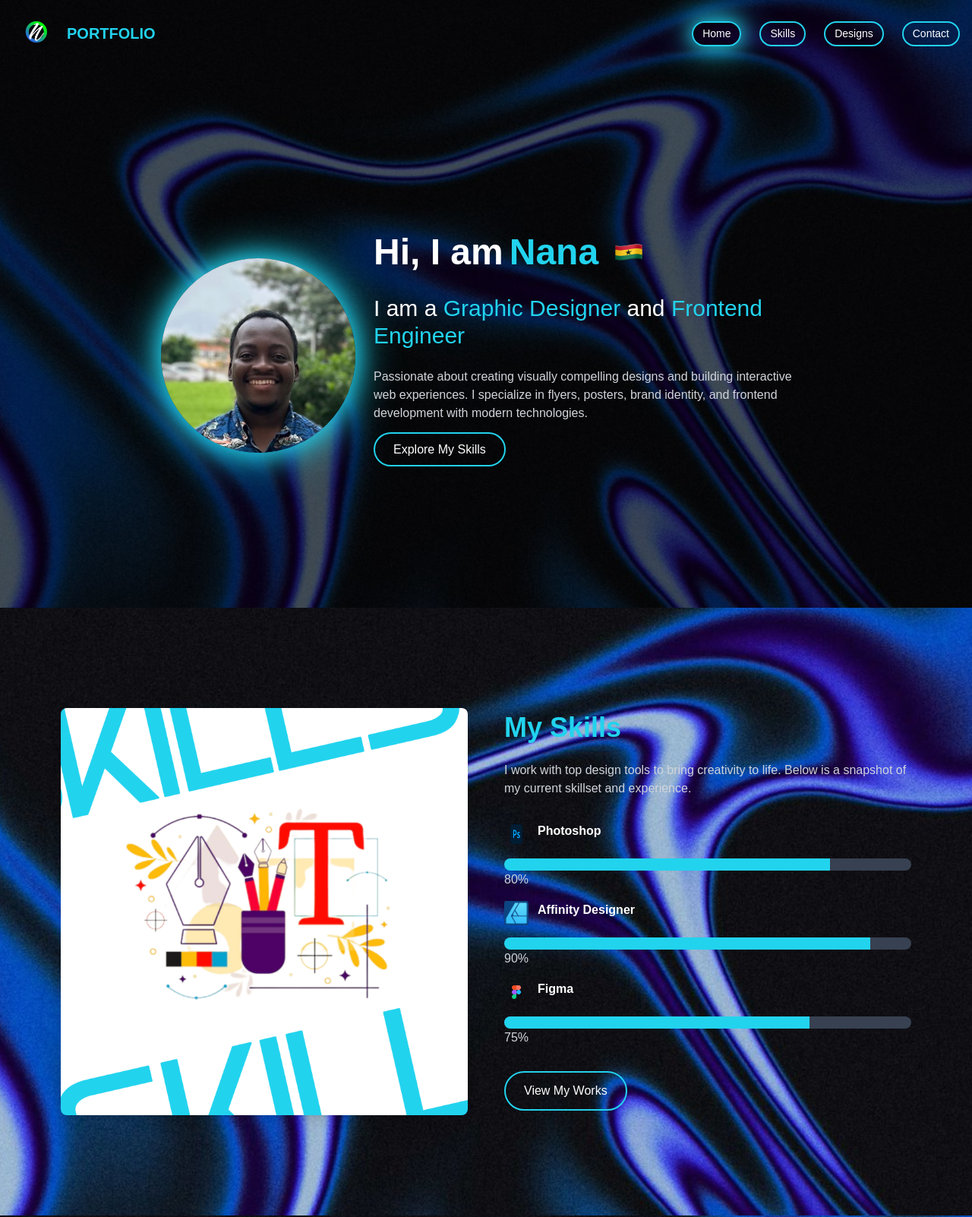
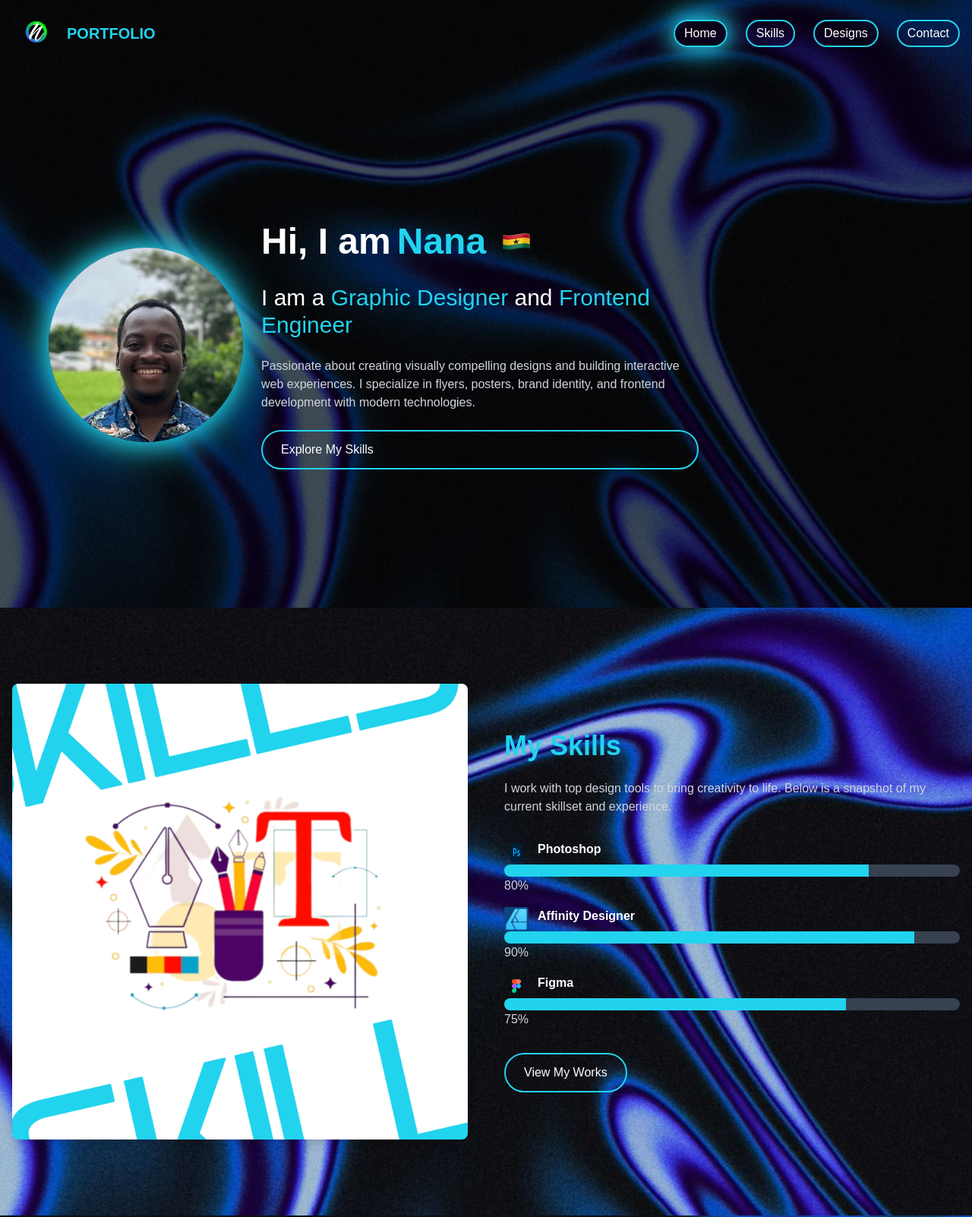
Before and after one commit to fnanao/mydesignportfolio, a plain HTML site: page index.html in a window 1280 px wide. Shown: the top 1602 px of the page at 76% size. Drawn offline with nearby package versions, Linux system fonts and the light colour scheme; a web font is replaced by a local one.

Commit message:
mobile friendly fix

```diff
--- a/index.html
+++ b/index.html
@@ -7,11 +7,8 @@
     <title>Nana's Portfolio</title>
     <script src="https://cdn.tailwindcss.com"></script>
 
-    <!-- Favicon -->
     <link rel="icon" type="image/png" href="images/favicon.png">
 
-
-    <!-- Fonts -->
     <style>
         @font-face {
             font-family: 'Gotham Rounded';
@@ -22,7 +19,6 @@
             font-style: normal;
         }
 
-        /* Body & background */
         body {
             font-family: 'Gotham', 'Gotham Rounded', sans-serif;
             background-color: #000;
@@ -31,10 +27,7 @@
             background-position: center;
             background-attachment: fixed;
             color: #fff;
-            position: relative;
             scroll-behavior: smooth;
-
-            /* Fade-in page */
             opacity: 0;
             transition: opacity 0.8s ease-in-out;
         }
@@ -66,10 +59,6 @@
             box-shadow: 0 0 25px #22d3ee, 0 0 50px #22d3ee;
         }
 
-        .nav-link {
-            font-size: 0.875rem;
-        }
-
         #navMenu {
             z-index: 60;
         }
@@ -80,8 +69,8 @@
         }
 
         .skill-logo {
-            height: 8;
-            width: 8;
+            height: 2rem;
+            width: 2rem;
         }
 
         /* Lightbox */
@@ -184,25 +173,19 @@
         #scrollTopBtn:hover {
             background-color: #00ffff;
         }
-
-        /* Page container for margins */
-        .page-container {
-            max-width: 1280px;
-            margin: 0 auto;
-            padding: 0 20px;
-            width: 100%;
-        }
     </style>
 </head>
 
 <body class="transition-colors duration-500">
 
-    <div class="page-container">
+    <div class="max-w-7xl mx-auto px-4">
+
         <!-- Navbar -->
-        <header class="fixed top-0 left-0 w-full z-50 flex items-center justify-between px-4 py-3">
+        <header
+            class="fixed top-0 left-0 w-full z-50 flex items-center justify-between px-4 py-3 ">
             <div class="flex items-center space-x-2">
                 <a href="#home">
-                    <img src="images/logo.png" alt="My Logo" class="h-16 w-16 cursor-pointer">
+                    <img src="images/logo.png" alt="My Logo" class="h-12 w-12 md:h-16 md:w-16 cursor-pointer">
                 </a>
                 <h1 class="text-cyan-400 font-bold text-lg md:text-xl">PORTFOLIO</h1>
             </div>
@@ -210,30 +193,30 @@
             <button id="menuBtn" class="md:hidden text-cyan-400 text-3xl">&#9776;</button>
 
             <nav id="navMenu"
-                class="hidden md:flex justify-center space-x-4 md:space-x-6 absolute md:static top-14 left-0 w-full md:w-auto p-4 md:p-0 bg-black md:bg-transparent rounded-b-lg">
+                class="hidden md:flex justify-center space-x-4 md:space-x-6 absolute md:static top-16 left-0 w-full md:w-auto p-4 md:p-0 bg-black/90 md:bg-transparent rounded-b-lg">
                 <a href="#home"
-                    class="nav-link block md:inline px-3 py-1 border-2 border-cyan-400 rounded-full text-white hover:bg-cyan-400 hover:text-black transition">Home</a>
+                    class="nav-link block md:inline px-3 py-1 border-2 border-cyan-400 rounded-full text-white text-center hover:bg-cyan-400 hover:text-black transition">Home</a>
                 <a href="#skills"
-                    class="nav-link block md:inline px-3 py-1 border-2 border-cyan-400 rounded-full text-white hover:bg-cyan-400 hover:text-black transition">Skills</a>
+                    class="nav-link block md:inline px-3 py-1 border-2 border-cyan-400 rounded-full text-white text-center hover:bg-cyan-400 hover:text-black transition">Skills</a>
                 <a href="#designs"
-                    class="nav-link block md:inline px-3 py-1 border-2 border-cyan-400 rounded-full text-white hover:bg-cyan-400 hover:text-black transition">Designs</a>
+                    class="nav-link block md:inline px-3 py-1 border-2 border-cyan-400 rounded-full text-white text-center hover:bg-cyan-400 hover:text-black transition">Designs</a>
                 <a href="#contact"
-                    class="nav-link block md:inline px-3 py-1 border-2 border-cyan-400 rounded-full text-white hover:bg-cyan-400 hover:text-black transition">Contact</a>
+                    class="nav-link block md:inline px-3 py-1 border-2 border-cyan-400 rounded-full text-white text-center hover:bg-cyan-400 hover:text-black transition">Contact</a>
             </nav>
         </header>
 
         <!-- Hero Section -->
         <section id="home"
-            class="min-h-screen flex flex-col items-center justify-center px-4 pt-24 fade-in scroll-target">
-            <div class="flex flex-col md:flex-row items-center md:items-start gap-6 max-w-6xl">
-                <div class="w-48 h-48 md:w-64 md:h-64 rounded-full glow overflow-hidden flex-shrink-0 fade-in mt-12">
+            class="min-h-screen flex flex-col md:flex-row items-center justify-center pt-24 gap-6 scroll-target fade-in">
+            <div class="flex flex-col md:flex-row items-center md:items-start gap-6 w-full max-w-6xl">
+                <div class="w-48 h-48 md:w-64 md:h-64 rounded-full glow overflow-hidden flex-shrink-0 mt-12">
                     <img src="images/heroimg.jpg" alt="Nana" class="w-full h-full object-cover">
                 </div>
-                <div class="max-w-xl text-center md:text-left fade-in-delay">
-                    <h1 class="text-4xl md:text-5xl font-bold mb-4 flex items-center gap-2">
+                <div class="max-w-xl text-center md:text-left flex flex-col justify-center fade-in-delay">
+                    <h1
+                        class="text-4xl md:text-5xl font-bold mb-4 flex flex-wrap items-center gap-2 justify-center md:justify-start">
                         Hi, I am <span class="highlight">Nana</span>
                         <img src="images/gh.png" alt="Logo" class="h-16 w-12 md:h-20 md:w-16">
-
                     </h1>
                     <p class="text-2xl md:text-3xl mb-6">
                         I am a <span class="highlight">Graphic Designer</span> and <span class="highlight">Frontend
@@ -245,8 +228,9 @@
                         specialize in flyers, posters, brand identity, and frontend development with modern
                         technologies.
                     </p>
-                    <a href="#skills" id="exploreSkillsBtn"
-                        class="px-6 py-3 border-2 border-cyan-400 rounded-full text-white hover:bg-cyan-400 hover:text-black transition">
+                    <a href="#skills"
+                        class="px-6 py-3 border-2 border-cyan-400 rounded-full text-white hover:bg-cyan-400 hover:text-black transition mx-auto md:mx-0"
+                        id="exploreSkillsBtn">
                         Explore My Skills
                     </a>
                 </div>
@@ -258,11 +242,11 @@
 
         <!-- Skills Section -->
         <section id="skills"
-            class="min-h-screen flex items-center justify-center px-4 py-12 gap-12 max-w-6xl mx-auto fade-in scroll-target">
+            class="min-h-screen flex flex-col md:flex-row items-center justify-center py-12 gap-12 scroll-target fade-in">
             <div class="w-full md:w-1/2 flex justify-center">
-                <img src="images/skill.png" alt="Skills" class="rounded-lg shadow-lg object-cover">
+                <img src="images/skill.png" alt="Skills" class="rounded-lg shadow-lg object-cover max-w-full h-auto">
             </div>
-            <div class="w-full md:w-1/2 text-left">
+            <div class="w-full md:w-1/2 text-center md:text-left">
                 <h2 class="text-3xl md:text-4xl font-bold mb-6 text-cyan-400">My Skills</h2>
                 <p class="text-gray-300 mb-8">
                     I work with top design tools to bring creativity to life. Below is a snapshot of my current skillset
@@ -270,35 +254,41 @@
                     experience.
                 </p>
                 <div class="space-y-4">
-                    <div class="flex items-center gap-3">
-                        <img src="images/ps.png" alt="Photoshop Logo" class="h-8 w-8 skill-logo">
+                    <!-- Skill items -->
+                    <div>
+                        <div class="flex items-center gap-3 justify-center md:justify-start">
+                            <img src="images/ps.png" alt="Photoshop Logo" class="skill-logo">
                             <p class="text-white font-semibold mb-2">Photoshop</p>
                         </div>
-                    <div class="w-full h-4 bg-gray-700 rounded-full overflow-hidden mb-2">
+                        <div class="w-full h-4 bg-gray-700 rounded-full overflow-hidden">
                             <div class="h-4 bg-cyan-400" style="width: 80%;"></div>
                         </div>
-                    <span class="text-gray-300 mb-4">80%</span>
-
-                    <div class="flex items-center gap-3">
-                        <img src="images/af.png" alt="Affinity Logo" class="h-8 w-8 skill-logo">
+                        <span class="text-gray-300">80%</span>
+                    </div>
+                    <div>
+                        <div class="flex items-center gap-3 justify-center md:justify-start">
+                            <img src="images/af.png" alt="Affinity Logo" class="skill-logo">
                             <p class="text-white font-semibold mb-2">Affinity Designer</p>
                         </div>
-                    <div class="w-full h-4 bg-gray-700 rounded-full overflow-hidden mb-2">
+                        <div class="w-full h-4 bg-gray-700 rounded-full overflow-hidden">
                             <div class="h-4 bg-cyan-400" style="width: 90%;"></div>
                         </div>
-                    <span class="text-gray-300 mb-4">90%</span>
-
-                    <div class="flex items-center gap-3">
-                        <img src="images/fig.png" alt="Figma Logo" class="h-8 w-8 skill-logo">
+                        <span class="text-gray-300">90%</span>
+                    </div>
+                    <div>
+                        <div class="flex items-center gap-3 justify-center md:justify-start">
+                            <img src="images/fig.png" alt="Figma Logo" class="skill-logo">
                             <p class="text-white font-semibold mb-2">Figma</p>
                         </div>
-                    <div class="w-full h-4 bg-gray-700 rounded-full overflow-hidden mb-2">
+                        <div class="w-full h-4 bg-gray-700 rounded-full overflow-hidden">
                             <div class="h-4 bg-cyan-400" style="width: 75%;"></div>
                         </div>
                         <span class="text-gray-300">75%</span>
                     </div>
-                <a href="#designs" id="viewWorksBtn"
-                    class="mt-8 inline-block px-6 py-3 border-2 border-cyan-400 rounded-full text-white hover:bg-cyan-400 hover:text-black transition">
+                </div>
+                <a href="#designs"
+                    class="mt-8 inline-block px-6 py-3 border-2 border-cyan-400 rounded-full text-white hover:bg-cyan-400 hover:text-black transition"
+                    id="viewWorksBtn">
                     View My Works
                 </a>
             </div>
@@ -306,8 +296,8 @@
 
         <!-- Designs Section -->
         <section id="designs"
-            class="min-h-screen flex flex-col items-center justify-center px-4 py-12 gap-8 max-w-6xl mx-auto fade-in scroll-target">
-            <h2 class="text-3xl md:text-4xl font-bold mb-8 text-cyan-400">My Designs</h2>
+            class="min-h-screen flex flex-col items-center justify-center py-12 gap-8 scroll-target fade-in">
+            <h2 class="text-3xl md:text-4xl font-bold mb-8 text-cyan-400 text-center">My Designs</h2>
             <div class="grid grid-cols-1 sm:grid-cols-2 md:grid-cols-3 lg:grid-cols-4 gap-4 w-full">
                 <img src="images/flier1.jpg" alt="Design 1"
                     class="rounded-lg shadow-lg object-contain design-item hover:scale-105 transition">
@@ -362,17 +352,17 @@
 
         <!-- Contact Section -->
         <section id="contact"
-            class="min-h-screen flex items-center justify-center px-4 py-12 gap-12 max-w-6xl mx-auto fade-in scroll-target">
+            class="min-h-screen flex flex-col md:flex-row items-center justify-center py-12 gap-12 scroll-target fade-in">
             <div class="w-full md:w-1/2 flex justify-center">
-                <img src="images/contact.jpg" alt="Contact" class="rounded-lg shadow-lg object-cover">
+                <img src="images/contact.jpg" alt="Contact" class="rounded-lg shadow-lg object-cover max-w-full h-auto">
             </div>
-            <div class="w-full md:w-1/2 text-left">
+            <div class="w-full md:w-1/2 text-center md:text-left">
                 <h2 class="text-3xl md:text-4xl font-bold mb-6 text-cyan-400">Contact Me</h2>
                 <p class="text-gray-300 mb-6">
                     Let's connect via email. I’d love to hear from you!
                 </p>
                 <a href="mailto:opokyawfnana@gmail.com"
-                    class="flex items-center space-x-2 px-6 py-3 border-2 border-cyan-400 rounded-full text-white hover:bg-cyan-400 hover:text-black transition">
+                    class="flex items-center justify-center md:justify-start gap-2 px-6 py-3 border-2 border-cyan-400 rounded-full text-white hover:bg-cyan-400 hover:text-black transition">
                     <img src="images/gmail.png" alt="Gmail" class="h-5 w-5 md:h-6 md:w-6">
                     <span>opokyawfnana@gmail.com</span>
                 </a>
@@ -382,6 +372,7 @@
         <footer class="text-center py-4 text-gray-400 text-xs md:text-sm">
             © 2025 nanaopokudesigns. All Rights Reserved.
         </footer>
+
     </div>
 
     <script>
@@ -395,54 +386,42 @@
         const navLinks = document.querySelectorAll(".nav-link");
 
         // Mobile toggle
-        menuBtn.addEventListener("click", () => {
-            navMenu.classList.toggle("hidden");
-        });
+        menuBtn.addEventListener("click", () => navMenu.classList.toggle("hidden"));
 
         navLinks.forEach(link => {
             link.addEventListener("click", (e) => {
                 e.preventDefault();
-                const target = document.querySelector(link.getAttribute('href'));
-                target.scrollIntoView({ behavior: 'smooth' });
-
-                if (!navMenu.classList.contains("hidden")) {
-                    navMenu.classList.add("hidden");
-                }
+                document.querySelector(link.getAttribute('href')).scrollIntoView({ behavior: 'smooth' });
+                if (!navMenu.classList.contains("hidden")) navMenu.classList.add("hidden");
             });
         });
 
-        // Active nav highlight
+        // Active nav highlight & scroll effects
         const sections = document.querySelectorAll("section");
+        const scrollTopBtn = document.getElementById('scrollTopBtn');
+
         window.addEventListener("scroll", () => {
             let current = "";
             sections.forEach(section => {
                 const sectionTop = section.offsetTop - 120;
-                if (scrollY >= sectionTop) {
-                    current = section.getAttribute("id");
-                }
+                if (scrollY >= sectionTop) current = section.getAttribute("id");
             });
             navLinks.forEach(link => {
                 link.classList.remove("active-link");
-                if (link.getAttribute("href") === "#" + current) {
-                    link.classList.add("active-link");
-                }
+                if (link.getAttribute("href") === "#" + current) link.classList.add("active-link");
             });
 
-            // Show scroll top button
-            document.getElementById('scrollTopBtn').style.display = scrollY > window.innerHeight ? 'block' : 'none';
+            // Show scrollTopBtn
+            scrollTopBtn.style.display = scrollY > window.innerHeight ? 'block' : 'none';
 
-            // Animate sections on scroll
+            // Animate sections
             document.querySelectorAll('.scroll-target').forEach(section => {
                 const rect = section.getBoundingClientRect();
-                if (rect.top < window.innerHeight - 100) {
-                    section.classList.add('visible');
-                }
+                if (rect.top < window.innerHeight - 100) section.classList.add('visible');
             });
         });
 
-        document.getElementById('scrollTopBtn').addEventListener('click', () => {
-            window.scrollTo({ top: 0, behavior: 'smooth' });
-        });
+        scrollTopBtn.addEventListener('click', () => window.scrollTo({ top: 0, behavior: 'smooth' }));
 
         // Lightbox functionality
         const lightbox = document.getElementById('lightbox');
@@ -456,51 +435,17 @@
             lightboxImg.src = designItems[index].src;
             lightbox.style.display = 'flex';
         };
-
         const closeLightbox = () => lightbox.style.display = 'none';
-        const showPrev = () => {
-            currentIndex = (currentIndex - 1 + designItems.length) % designItems.length;
-            lightboxImg.src = designItems[currentIndex].src;
-        };
-        const showNext = () => {
-            currentIndex = (currentIndex + 1) % designItems.length;
-            lightboxImg.src = designItems[currentIndex].src;
-        };
+        const showPrev = () => { currentIndex = (currentIndex - 1 + designItems.length) % designItems.length; lightboxImg.src = designItems[currentIndex].src; };
+        const showNext = () => { currentIndex = (currentIndex + 1) % designItems.length; lightboxImg.src = designItems[currentIndex].src; };
 
         designItems.forEach((item, index) => item.addEventListener('click', () => openLightbox(index)));
+        closeBtn.addEventListener('click', closeLightbox);
         lightbox.querySelector('.prev').addEventListener('click', showPrev);
         lightbox.querySelector('.next').addEventListener('click', showNext);
-        closeBtn.addEventListener('click', closeLightbox);
         lightbox.addEventListener('click', e => { if (e.target === lightbox) closeLightbox(); });
+    </script>
 
-        document.addEventListener('keydown', (e) => {
-            if (lightbox.style.display === 'flex') {
-                if (e.key === 'ArrowLeft') showPrev();
-                if (e.key === 'ArrowRight') showNext();
-                if (e.key === 'Escape') closeLightbox();
-            }
-        });
-
-        // Smooth scroll for "View My Works" and "Explore My Skills" buttons
-        const viewWorksBtn = document.getElementById('viewWorksBtn');
-        const exploreSkillsBtn = document.getElementById('exploreSkillsBtn');
-        const skillsSection = document.getElementById('skills');
-        const designsSection = document.getElementById('designs');
-
-        viewWorksBtn.addEventListener('click', (e) => {
-            e.preventDefault();
-            designsSection.classList.add('scroll-target');
-            setTimeout(() => designsSection.classList.add('visible'), 50);
-            designsSection.scrollIntoView({ behavior: 'smooth' });
-        });
-
-        exploreSkillsBtn.addEventListener('click', (e) => {
-            e.preventDefault();
-            skillsSection.classList.add('scroll-target');
-            setTimeout(() => skillsSection.classList.add('visible'), 50);
-            skillsSection.scrollIntoView({ behavior: 'smooth' });
-        });
-    </script>
 </body>
 
 </html>
```
Also changed, not shown: images/port.jpg. Lines whose indentation alone changed are shown as unchanged.
